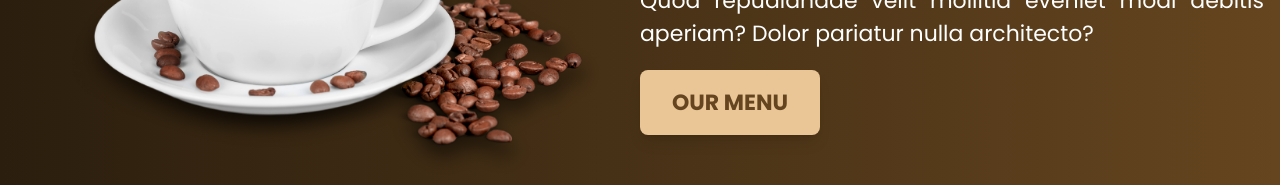
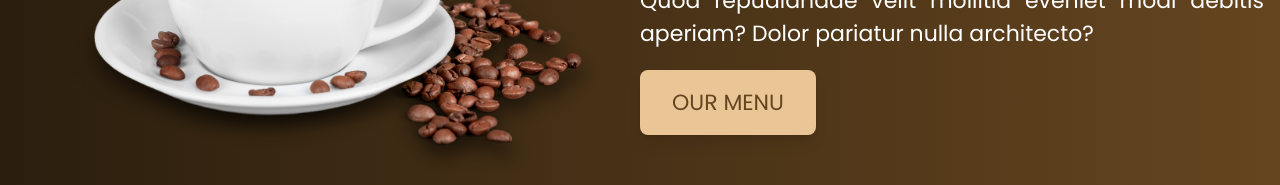
Before and after one commit to jaguardeva/web-ayo-ngopi, a React (Vite) app: page / in a window 1280 px wide. Shown: the part 409-594 px from the top of the page. Built offline with nearby package versions, Linux system fonts and the light colour scheme.

Commit message:
delete /pubic in Team.jsx

```diff
--- a/src/components/About/Team.jsx
+++ b/src/components/About/Team.jsx
@@ -13,7 +13,7 @@ export default function Team() {
             <div>
               <div>
                 <img
-                  src="/public/image/orang_1.jpg"
+                  src="/image/orang_1.jpg"
                   alt="orang_1"
                   className="rounded-full h-[250px] md:h-[300px]"
                 />
@@ -29,7 +29,7 @@ export default function Team() {
             <div>
               <div>
                 <img
-                  src="/public/image/orang_2.jpg"
+                  src="/image/orang_2.jpg"
                   alt="orang_1"
                   className="rounded-full h-[250px] md:h-[300px]"
                 />
@@ -45,7 +45,7 @@ export default function Team() {
             <div>
               <div className="grid place-content-center">
                 <img
-                  src="/public/image/orang_3.jpg"
+                  src="/image/orang_3.jpg"
                   alt="orang_1"
                   className="rounded-full h-[250px] md:h-[300px]"
                 />
--- a/src/components/Home/Hero.jsx
+++ b/src/components/Home/Hero.jsx
@@ -22,7 +22,7 @@ export default function Hero() {
               pariatur nulla architecto?
             </p>
             <Link to="/menu">
-              <button className=" text-[16px] md:text-[22px] py-3 md:py-4 px-5 md:px-8 font-semibold rounded-lg shadow-lg bg-[#EAC696]  text-[#65451f] hover:bg-opacity-80 uppercase">
+              <button className=" text-[16px] md:text-[22px] py-3 md:py-4 px-5 md:px-8 font-normal rounded-lg shadow-lg bg-[#EAC696]  text-[#65451f] hover:bg-opacity-80 uppercase">
                 Our Menu
               </button>
             </Link>
```
